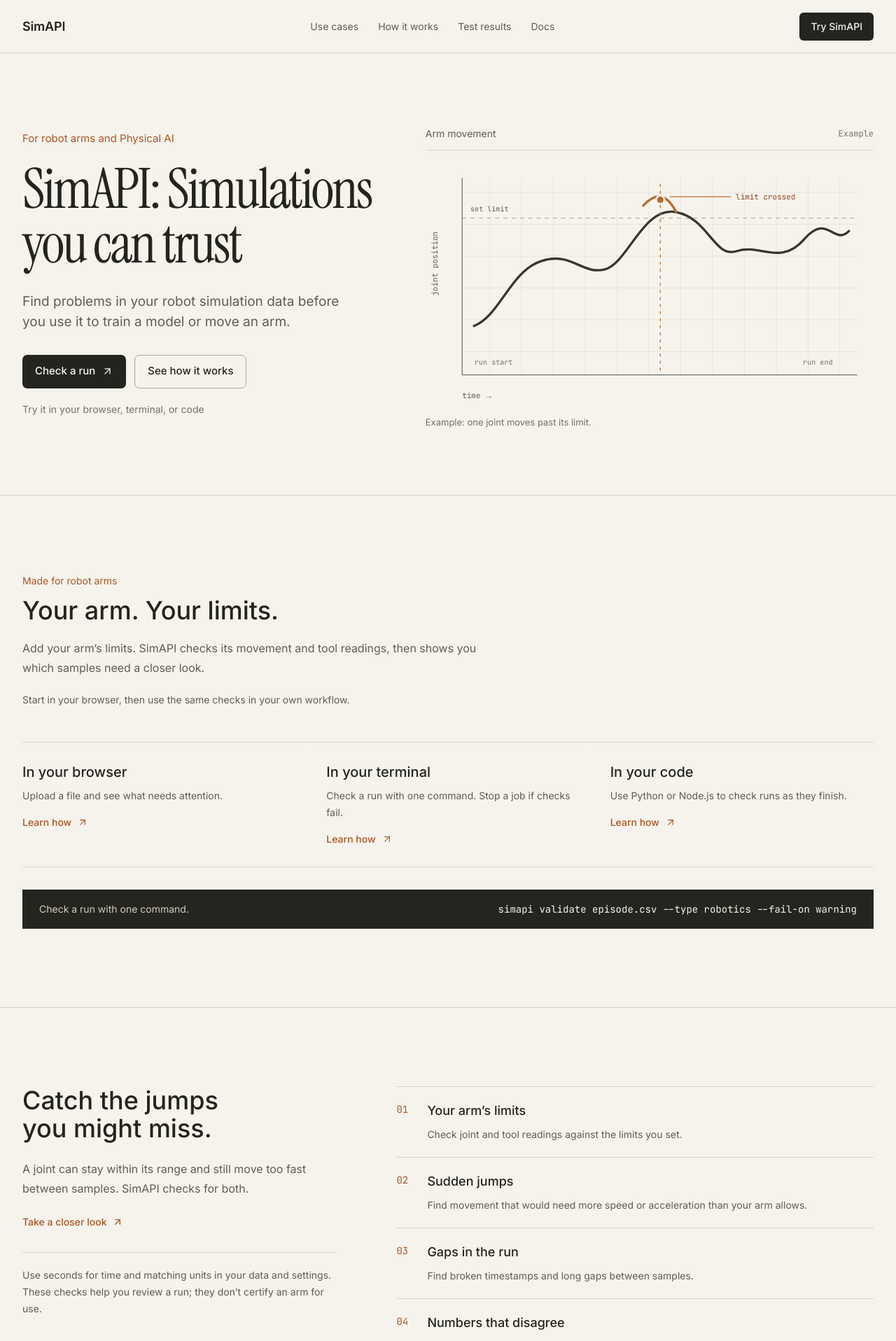
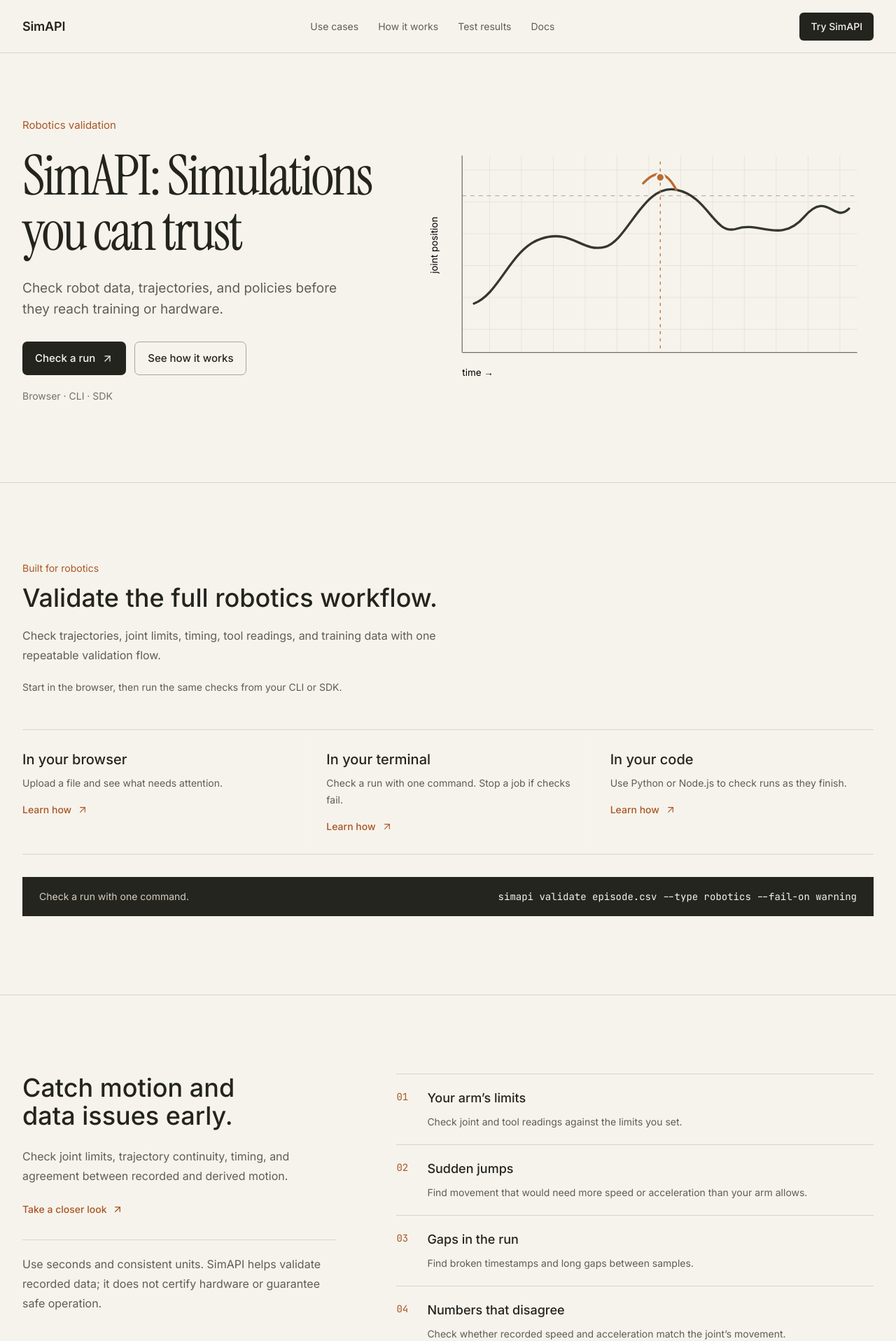
Before and after one commit to TaxCollector23/simAPI, a Next.js app in the folder web/: page / in a window 1280 px wide. Shown: the top 1916 px of the page at 70% size. Built offline with nearby package versions, Linux system fonts and the light colour scheme.

Commit message:
copy(web): clarify robotics positioning

```diff
--- a/web/app/globals.css
+++ b/web/app/globals.css
@@ -99,14 +99,7 @@ body:has(.landing-page) { background: #f6f3ec; color: #24241f; }
 .hero-access { margin: 20px 0 0; color: var(--ink-muted); font-size: 14px; line-height: 20px; }
 
 .trajectory-figure { min-width: 0; margin: 0; padding-top: 12px; }
-.trajectory-caption { display: flex; align-items: center; justify-content: space-between; gap: 20px; padding: 0 0 13px; border-bottom: 1px solid var(--line); color: var(--ink-secondary); font-size: 14px; }
-.trajectory-caption span:last-child { color: var(--ink-muted); font-family: var(--font-mono), monospace; font-size: 12px; }
-.trajectory-plot { display: block; width: 100%; height: auto; margin-top: 14px; overflow: visible; }
-.plot-axis { fill: #625f56; font-family: var(--font-mono), monospace; font-size: 13px; }
-.plot-note { fill: #625f56; font-family: var(--font-mono), monospace; font-size: 12px; }
-.plot-callout { fill: #934719; font-family: var(--font-mono), monospace; font-size: 13px; }
-.plot-tick { fill: #747168; font-family: var(--font-mono), monospace; font-size: 12px; }
-.trajectory-note { margin: 2px 0 0; color: var(--ink-muted); font-size: 13px; line-height: 20px; }
+.trajectory-plot { display: block; width: 100%; height: auto; overflow: visible; }
 
 .landing-page section:not(.landing-hero) { border-color: var(--line); }
 .landing-page .text-white, .landing-page h2, .landing-page h3, .landing-page th { color: var(--ink) !important; }
@@ -230,8 +223,6 @@ body:has(.dashboard-theme) { background: #f6f3ec; color: #24241f; }
   .hero-actions { margin-top: 24px; }
   .hero-access { margin-top: 16px; }
   .trajectory-figure { margin-inline: -4px; }
-  .trajectory-caption { font-size: 13px; }
-  .trajectory-note { font-size: 12px; }
 }
 
 @media (prefers-reduced-motion: reduce) {
--- a/web/components/code-section.tsx
+++ b/web/components/code-section.tsx
@@ -12,14 +12,14 @@ export function CodeSection() {
     <section className="border-b border-white/10 py-20 sm:py-28">
       <div className="container-tight">
         <div className="max-w-2xl">
-          <p className="landing-page-kicker">Made for robot arms</p>
-          <h2 className="mt-3 text-balance text-3xl font-medium sm:text-4xl">Your arm. Your limits.</h2>
+          <p className="landing-page-kicker">Built for robotics</p>
+          <h2 className="mt-3 text-balance text-3xl font-medium sm:text-4xl">Validate the full robotics workflow.</h2>
           <p className="mt-5 text-base leading-7 text-white/65">
-            Add your arm’s limits. SimAPI checks its movement and tool readings, then shows you which samples need a closer look.
+            Check trajectories, joint limits, timing, tool readings, and training data with one repeatable validation flow.
           </p>
         </div>
         <p className="mt-5 max-w-2xl text-sm leading-6 text-white/65">
-          Start in your browser, then use the same checks in your own workflow.
+          Start in the browser, then run the same checks from your CLI or SDK.
         </p>
         <div className="mt-12 grid border-y border-white/10 md:grid-cols-3">
           {entryPoints.map((item, index) => (
--- a/web/components/cta.tsx
+++ b/web/components/cta.tsx
@@ -6,10 +6,10 @@ export function Cta() {
     <section className="border-b border-white/10 py-20 sm:py-24">
       <div className="container-tight flex flex-col gap-6 sm:flex-row sm:items-end sm:justify-between">
         <div className="max-w-2xl">
-          <p className="landing-page-kicker">Start with a file</p>
-          <h2 className="mt-3 text-balance text-3xl font-medium sm:text-4xl">See what’s in your run.</h2>
+          <p className="landing-page-kicker">Robotics validation</p>
+          <h2 className="mt-3 text-balance text-3xl font-medium sm:text-4xl">Validate a robotics run.</h2>
           <p className="mt-4 max-w-xl text-base leading-7 text-white/65">
-            Bring a file. Add your arm’s limits. See what needs a look.
+            Check motion, limits, and data quality in your browser.
           </p>
         </div>
         <div className="flex flex-wrap gap-3">
--- a/web/components/hero.tsx
+++ b/web/components/hero.tsx
@@ -4,10 +4,6 @@ import { ArrowUpRight } from "lucide-react";
 function TrajectoryFigure() {
   return (
     <figure className="trajectory-figure">
-      <figcaption className="trajectory-caption">
-        <span>Arm movement</span>
-        <span>Example</span>
-      </figcaption>
       <svg
         viewBox="0 0 760 430"
         className="trajectory-plot"
@@ -25,17 +21,11 @@ function TrajectoryFigure() {
         <line x1="62" y1="30" x2="62" y2="364" stroke="#736d63" strokeWidth="1.5" />
         <text x="62" y="404" className="plot-axis">time →</text>
         <text x="20" y="230" transform="rotate(-90 20 230)" className="plot-axis">joint position</text>
-        <text x="76" y="87" className="plot-note">set limit</text>
         <path d="M82 281 C126 264 144 188 196 171 S265 195 304 185 S369 77 425 88 S489 167 528 154 S602 180 642 134 S692 146 718 120" fill="none" stroke="#34372f" strokeWidth="4" strokeLinecap="round" />
         <path d="M369 77 C385 60 405 49 425 88" fill="none" stroke="#b86c32" strokeWidth="4" strokeLinecap="round" />
         <line x1="398" y1="40" x2="398" y2="364" stroke="#b86c32" strokeWidth="1.5" strokeDasharray="5 7" />
         <circle cx="398" cy="67" r="7" fill="#b86c32" stroke="#f7f4ee" strokeWidth="3" />
-        <path d="M414 62 H518" fill="none" stroke="#b86c32" strokeWidth="1.5" />
-        <text x="526" y="67" className="plot-callout">limit crossed</text>
-        <text x="83" y="347" className="plot-tick">run start</text>
-        <text x="640" y="347" className="plot-tick">run end</text>
       </svg>
-      <p className="trajectory-note">Example: one joint moves past its limit.</p>
     </figure>
   );
 }
@@ -45,10 +35,10 @@ export function Hero() {
     <section className="landing-hero">
       <div className="landing-wrap hero-layout">
         <div className="hero-copy">
-          <p className="hero-context">For robot arms and Physical AI</p>
+          <p className="hero-context">Robotics validation</p>
           <h1>SimAPI: Simulations you can trust</h1>
           <p className="hero-description">
-            Find problems in your robot simulation data before you use it to train a model or move an arm.
+            Check robot data, trajectories, and policies before they reach training or hardware.
           </p>
           <div className="hero-actions">
             <Link href="/play" className="landing-button landing-button-primary">
@@ -56,7 +46,7 @@ export function Hero() {
             </Link>
             <Link href="/docs" className="landing-button landing-button-secondary">See how it works</Link>
           </div>
-          <p className="hero-access">Try it in your browser, terminal, or code</p>
+          <p className="hero-access">Browser · CLI · SDK</p>
         </div>
         <TrajectoryFigure />
       </div>
--- a/web/components/robotics-capabilities.tsx
+++ b/web/components/robotics-capabilities.tsx
@@ -23,10 +23,10 @@ export function RoboticsCapabilities() {
         <div className="container-tight">
           <div className="grid gap-10 lg:grid-cols-[.8fr_1.2fr] lg:gap-20">
             <div>
-              <h2 className="max-w-md text-balance text-3xl font-medium leading-tight sm:text-4xl">Catch the jumps you might miss.</h2>
-              <p className="mt-6 max-w-md text-base leading-7 text-white/65">A joint can stay within its range and still move too fast between samples. SimAPI checks for both.</p>
+              <h2 className="max-w-md text-balance text-3xl font-medium leading-tight sm:text-4xl">Catch motion and data issues early.</h2>
+              <p className="mt-6 max-w-md text-base leading-7 text-white/65">Check joint limits, trajectory continuity, timing, and agreement between recorded and derived motion.</p>
               <Link href="/play" className="mt-6 inline-flex items-center gap-2 text-sm font-medium text-accent-cyan hover:underline">Take a closer look <ArrowUpRight size={16} /></Link>
-              <p className="mt-8 max-w-md border-t border-white/10 pt-5 text-sm leading-6 text-white/55">Use seconds for time and matching units in your data and settings. These checks help you review a run; they don’t certify an arm for use.</p>
+              <p className="mt-8 max-w-md border-t border-white/10 pt-5 text-base leading-7 text-white/65">Use seconds and consistent units. SimAPI helps validate recorded data; it does not certify hardware or guarantee safe operation.</p>
             </div>
             <dl className="border-t border-white/10">
               {checks.map(([title, copy], index) => <div key={title} className="grid grid-cols-[28px_1fr] gap-4 border-b border-white/10 py-5">
@@ -40,12 +40,12 @@ export function RoboticsCapabilities() {
 
       <section className="border-b border-white/10 py-20 sm:py-28">
         <div className="container-tight">
-          <h2 className="max-w-2xl text-balance text-3xl font-medium sm:text-4xl">From a saved run to a clear answer.</h2>
+          <h2 className="max-w-2xl text-balance text-3xl font-medium sm:text-4xl">One validation flow, from data to deployment.</h2>
           <ol className="mt-10 grid gap-8 border-y border-white/10 py-8 sm:grid-cols-2 lg:grid-cols-4">
             {workflow.map(([title, copy]) => <li key={title}><h3 className="text-xl font-medium">{title}</h3><p className="mt-3 text-sm leading-6 text-white/65">{copy}</p></li>)}
           </ol>
           <div className="mt-10 grid items-start gap-8 lg:grid-cols-[.8fr_1.2fr] lg:gap-20">
-            <div><h3 className="text-xl font-medium">Save your settings. Use them again.</h3><p className="mt-3 text-sm leading-7 text-white/65">Set up your arm once, then use the same settings file in your browser or terminal.</p><p className="mt-4 text-sm leading-6 text-white/55">Example settings. Use the values and units for your arm.</p></div>
+            <div><h3 className="text-xl font-medium">Reuse your validation profile.</h3><p className="mt-3 text-base leading-7 text-white/65">Define limits and timing checks once. Apply the same profile in the browser, CLI, or SDK.</p></div>
             <div className="overflow-hidden rounded-lg border border-white/10 bg-ink-900">
               <p className="border-b border-white/10 px-5 py-3 font-mono text-sm text-white/55">arm-profile.json</p>
               <pre className="overflow-x-auto p-5 font-mono text-sm leading-7 text-[#24241f]">{`{
--- a/web/lib/site.ts
+++ b/web/lib/site.ts
@@ -4,7 +4,7 @@ export const site = {
   url: "https://simapilander.vercel.app",
   tagline: "Simulations you can trust",
   description:
-    "Simulation checks for robot arms and Physical AI. Find bad samples before you use them.",
+    "Robotics validation for trajectories, joint limits, tool data, and Physical AI workflows.",
   github: "https://github.com/TaxCollector23/simAPI",
   nav: [
     { label: "Use cases", href: "/use-cases" },
```
